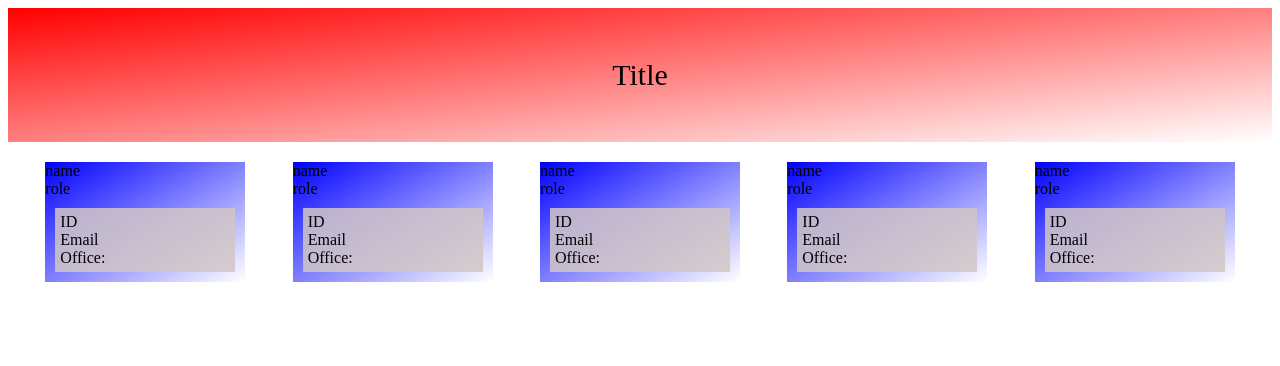
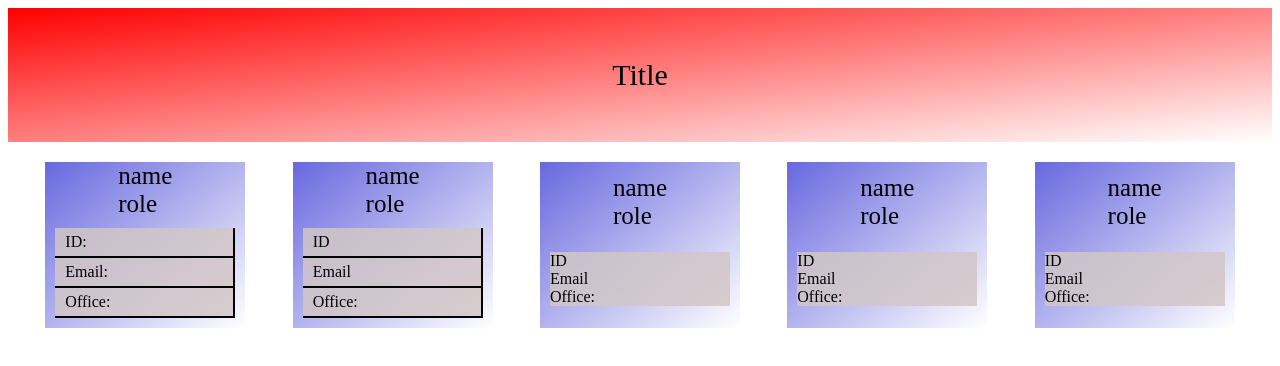
Before and after one commit to gingus55/team-profile-builder, a website: page dist/mock.html in a window 1280 px wide. Drawn offline with Linux system fonts and the light colour scheme.

Commit message:
mock complete

```diff
--- a/dist/mock.css
+++ b/dist/mock.css
@@ -17,16 +17,17 @@ header {
   flex-direction: column;
   flex-wrap: wrap;
   justify-content: space-evenly;
-  background-image: linear-gradient(to bottom right, blue, white);
+  background-image: linear-gradient(to bottom right, rgb(104, 104, 223), white);
   width: 200px;
   margin: 20px 10px;
 }
 
-.card-tittle {
+.card-title {
   display: flex;
   flex-direction: column;
   flex-wrap: wrap;
   align-content: center;
+  font-size: 25px;
 }
 
 .card-info-container {
@@ -35,6 +36,11 @@ header {
   flex-wrap: wrap;
   justify-content: space-evenly;
   background-color: rgba(211, 199, 199, 0.849);
-  padding: 5px;
   margin: 10px;
 }
+
+.contacts {
+  padding: 5px 10px;
+  border-bottom: solid black 2px;
+  border-right: solid black 2px;
+}
--- a/dist/mock.html
+++ b/dist/mock.html
@@ -16,9 +16,9 @@
           <div>role</div>
         </div>
         <div class="card-info-container">
-          <div>ID</div>
-          <div>Email</div>
-          <div>Office:</div>
+          <div class="contacts">ID:</div>
+          <div class="contacts">Email:</div>
+          <div class="contacts">Office:</div>
         </div>
       </div>
       <div class="card">
```
